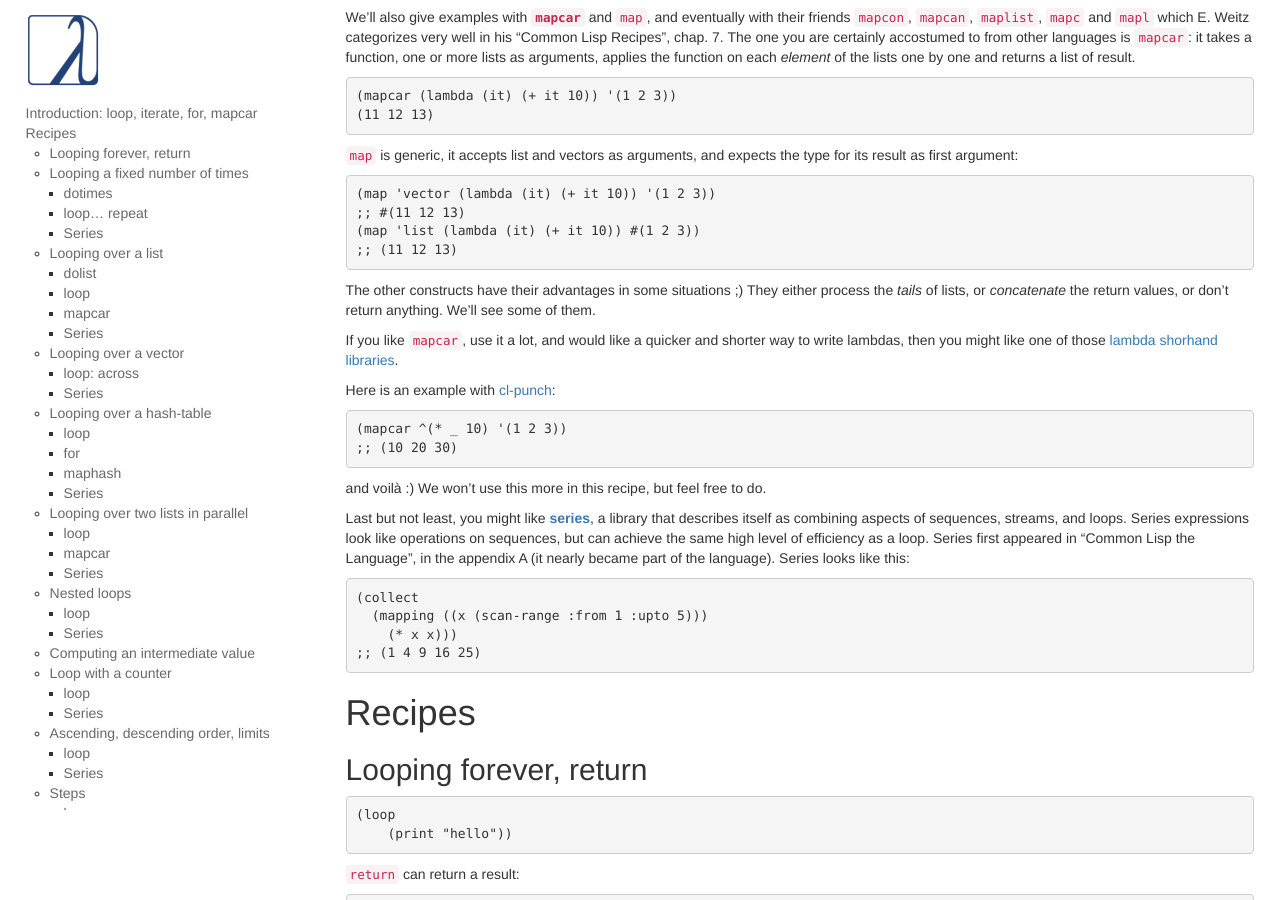
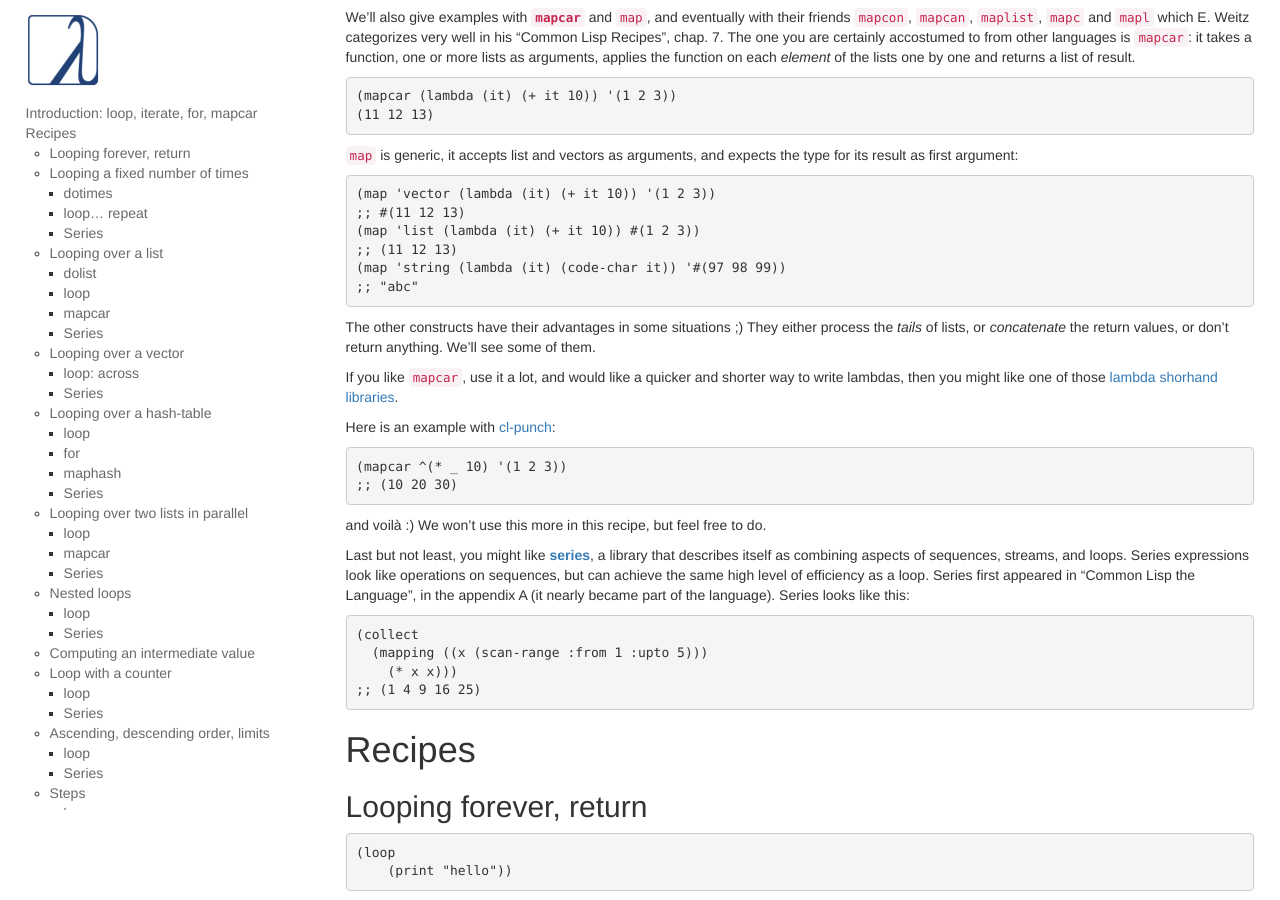
Before and after one commit to LispCookbook/cl-cookbook, a Jekyll site: the page built from iteration.md, in a window 1280 px wide and 900 px high, scrolled down 1017 px. Built offline with Jekyll 4.4.1, drawn with Linux system fonts in a browser that asks for light colours.

Commit message:
feat: add one more example of `map`

```diff
--- a/iteration.md
+++ b/iteration.md
@@ -94,6 +94,8 @@ expects the type for its result as first argument:
 ;; #(11 12 13)
 (map 'list (lambda (it) (+ it 10)) #(1 2 3))
 ;; (11 12 13)
+(map 'string (lambda (it) (code-char it)) '#(97 98 99))
+;; "abc"
 ~~~
 
 The other constructs have their advantages in some situations ;) They
```
